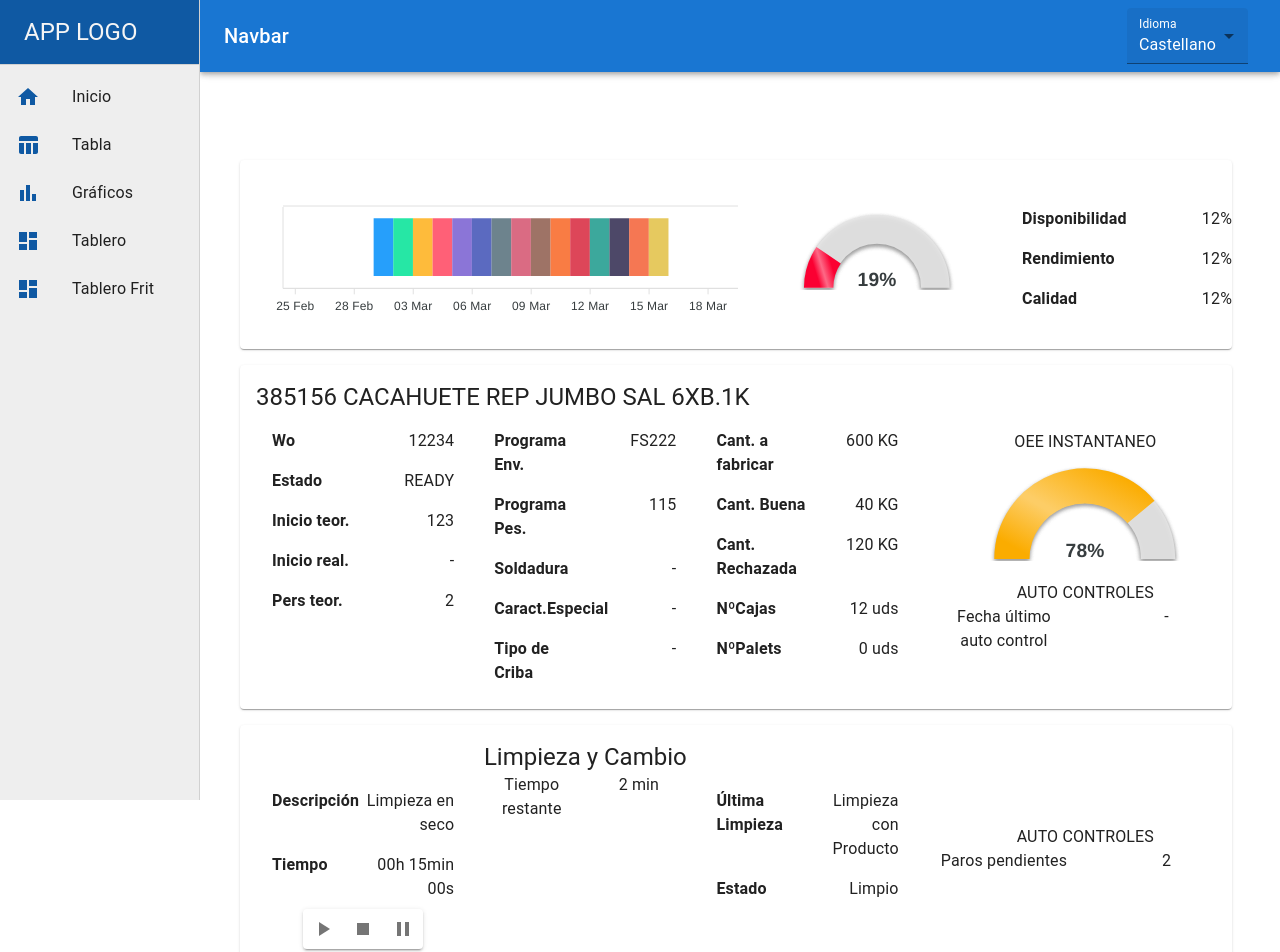
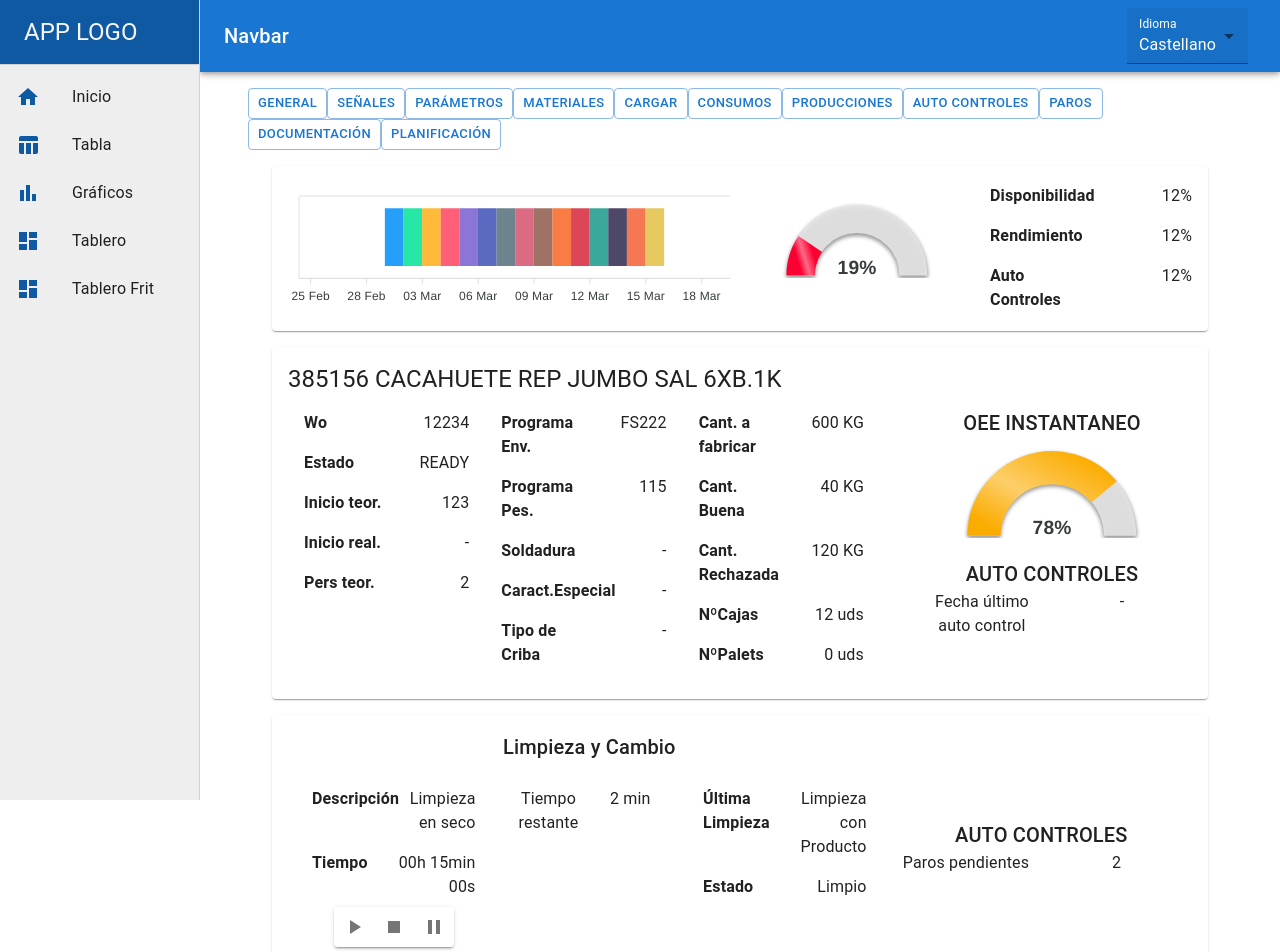
Before and after one commit to adrianamoni/matdemo, a React (Vite) app: page /frit-dashboard in a window 1280 px wide. Shown: the top 952 px of the page. Built offline with nearby package versions, Linux system fonts and the light colour scheme.

Commit message:
of detail tab

```diff
--- a/package.json
+++ b/package.json
@@ -13,6 +13,7 @@
     "@mui/material": "^5.2.8",
     "@mui/x-data-grid": "^5.2.2",
     "apexcharts": "^3.33.0",
+    "axios": "^0.25.0",
     "lodash": "^4.17.21",
     "react": "^17.0.2",
     "react-apexcharts": "^1.3.9",
--- a/src/AppRouter.jsx
+++ b/src/AppRouter.jsx
@@ -8,6 +8,7 @@ import Charts from "./components/Charts";
 import Table from "./components/Table";
 import NoMatch from "./components/NoMatch";
 import Layout from "./layout/Layout";
+import FetchData from "./components/FetchData";
 
 const AppRouter = () => {
   return (
@@ -21,6 +22,7 @@ const AppRouter = () => {
             <Route path="frit-dashboard" element={<FritDashboard />} />
             <Route path="table" element={<Table />} />
             <Route path="charts" element={<Charts />} />
+            <Route path="fetch-data" element={<FetchData />} />
             <Route path="*" element={<NoMatch />} />
           </Route>
         </Routes>
--- a/src/components/Charts.jsx
+++ b/src/components/Charts.jsx
@@ -1,3 +1,4 @@
+import Timeline from "../widgets/timeline/Timeline";
 import { Grid, Paper, Typography } from "@mui/material";
 import React from "react";
 import HalfDoughnut from "../widgets/halfDoughnut/HalfDoughnut";
@@ -8,14 +9,14 @@ const Charts = () => {
 
   return (
     <>
-      <Grid container spacing={2}>
+      <Grid container spacing={1}>
         <Grid item xs={12}>
           <Typography variant="h5" gutterBottom>
             Semi Donut
           </Typography>
         </Grid>
 
-        <Grid item xs={12}>
+        <Grid item xs={12} sx={{ mb: 3 }}>
           <Paper elevation={2}>
             <Grid container spacing={2}>
               {data.map((item) => (
@@ -26,20 +27,22 @@ const Charts = () => {
             </Grid>
           </Paper>
         </Grid>
-      </Grid>
+
+        <Grid item xs={12}>
           <Typography variant="h5" gutterBottom>
             Timeline
           </Typography>
-
+        </Grid>
+        <Grid item xs={12}>
           <Paper elevation={2}>
             <Grid container spacing={2}>
-          {data2.map((item) => (
-            <Grid item xs={12} md={4}>
-              <HalfDoughnut value={item} />
+              <Grid item xs={12}>
+                <Timeline />
               </Grid>
-          ))}
             </Grid>
           </Paper>
+        </Grid>
+      </Grid>
     </>
   );
 };
--- /dev/null
+++ b/src/components/FetchData.jsx
@@ -0,0 +1,29 @@
+import { CircularProgress, LinearProgress } from "@mui/material";
+import { Box } from "@mui/system";
+import UseFetchData from "./customHooks/UseFetchData";
+
+const FetchData = () => {
+  const { data, loading, error } = UseFetchData(
+    "https://jsonplaceholder.typicode.com/todos"
+  );
+
+  if (error) {
+    console.log(error);
+  }
+  console.log("data", data);
+  return loading ? (
+    <Box sx={{ width: "100%" }}>
+      <LinearProgress />
+    </Box>
+  ) : (
+    data && (
+      <div>
+        {data.map((item) => (
+          <div>{item.title}</div>
+        ))}
+      </div>
+    )
+  );
+};
+
+export default FetchData;
--- a/src/components/FritDashboard.jsx
+++ b/src/components/FritDashboard.jsx
@@ -13,6 +13,7 @@ import {
   Divider,
   ButtonGroup,
   Button,
+  Drawer,
 } from "@mui/material";
 import ArrowCircleRightIcon from "@mui/icons-material/ArrowCircleRight";
 import HalfDoughnut from "../widgets/halfDoughnut/HalfDoughnut";
@@ -24,18 +25,66 @@ import Timeline from "../widgets/timeline/Timeline";
 import Text from "./../languages/Text";
 
 const FritDashboard = () => {
+  const ofDetailNav = [
+    "General",
+    Text({ tid: "signals" }),
+    Text({ tid: "parameters" }),
+    Text({ tid: "materials" }),
+    Text({ tid: "load" }),
+    Text({ tid: "consumptions" }),
+    Text({ tid: "productions" }),
+    Text({ tid: "quality" }),
+    Text({ tid: "interruptions" }),
+    Text({ tid: "documentation" }),
+    Text({ tid: "planification" }),
+  ];
+
+  /*   const [state, setState] = React.useState({
+    top: false,
+    left: false,
+    bottom: false,
+    right: false,
+  });
+  const toggleDrawer = (anchor, open) => (event) => {
+    if (
+      event.type === "keydown" &&
+      (event.key === "Tab" || event.key === "Shift")
+    ) {
+      return;
+    }
+
+    setState({ ...state, [anchor]: open });
+  };
+ */
   return (
     <Container>
-      <Toolbar />
+      {ofDetailNav.map((anchor) => (
+        <React.Fragment key={anchor}>
+          <Button
+            size="small"
+            variant="outlined" /* onClick={toggleDrawer(anchor, true)} */
+          >
+            {anchor}
+          </Button>
+          <Drawer
+          /* anchor={anchor}
+              open={state[anchor]} */
+          /* onClose={toggleDrawer(anchor, false)} */
+          >
+            {/* {list(anchor)} */}
+          </Drawer>
+        </React.Fragment>
+      ))}
+
+      <Container sx={{ m: "auto" }}>
         <Box sx={{ flexGrow: 1 }}>
-        <Grid container spacing={1}>
+          <Grid container>
             <Paper sx={{ width: "100%", marginTop: "1rem" }}>
               <Grid
                 container
                 item
-              spacing={1}
                 sx={{
-                margin: 1,
+                  margin: 0,
                   alignItems: "center",
                 }}
               >
@@ -87,21 +136,20 @@ const FritDashboard = () => {
                 </Grid>
               </Grid>
             </Paper>
-          <Paper sx={{ width: "100%", marginTop: "1rem" }}>
+            <Paper sx={{ width: "100%", marginTop: 2 }}>
               <Grid
                 container
                 item
-              spacing={1}
                 sx={{
-                margin: 1,
+                  margin: 0,
                   alignItems: "center",
                 }}
               >
-              <Grid item xs={12} md={8} sx={{ margin: "0px", padding: "0px" }}>
+                <Grid item xs={12} md={8} sx={{ margin: 0, padding: 2 }}>
                   <Typography component="h5" variant="h5">
                     385156 CACAHUETE REP JUMBO SAL 6XB.1K
                   </Typography>
-                <Grid container item spacing={1}>
+                  <Grid container item>
                     <Grid item xs={12} sm={12} md={4}>
                       <List>
                         <ListItem>
@@ -297,11 +345,13 @@ const FritDashboard = () => {
                   </Grid>
                 </Grid>
 
-              <Grid item xs={12} md={4}>
+                <Grid item xs={12} md={4} sx={{ padding: 2 }}>
                   <Grid container>
                     <Grid container item>
                       <Grid item xs={12}>
-                      <Typography align="center">OEE INSTANTANEO</Typography>
+                        <Typography align="center" variant="h6" component="h6">
+                          OEE INSTANTANEO
+                        </Typography>
                       </Grid>
                       <Grid item xs={12}>
                         <HalfDoughnut value={[78]} />
@@ -309,7 +359,9 @@ const FritDashboard = () => {
                     </Grid>
                     <Grid container item align="center">
                       <Grid item xs={12}>
-                      <Typography>AUTO CONTROLES</Typography>
+                        <Typography variant="h6" component="h6">
+                          AUTO CONTROLES
+                        </Typography>
                       </Grid>
 
                       <Grid item xs={6}>
@@ -325,21 +377,22 @@ const FritDashboard = () => {
                 </Grid>
               </Grid>
             </Paper>
-          <Paper sx={{ width: "100%", marginTop: "1rem" }}>
+            <Paper sx={{ width: "100%", marginTop: 2 }}>
               <Grid
                 container
                 item
-              spacing={1}
-              sx={{
-                margin: 1,
-                alignItems: "center",
-              }}
+                sx={{ margin: 0, padding: 2, alignItems: "center" }}
               >
-              <Grid item xs={12} md={8} sx={{ margin: "0px", padding: "0px" }}>
-                <Typography component="h5" variant="h5" align="center">
+                <Grid
+                  item
+                  xs={12}
+                  md={8}
+                  sx={{ margin: "0px", padding: "0px" }}
+                >
+                  <Typography variant="h6" component="h6" align="center">
                     Limpieza y Cambio
                   </Typography>
-                <Grid container item spacing={1}>
+                  <Grid container item sx={{ p: 1 }}>
                     <Grid item xs={12} sm={12} md={4}>
                       <List align="center">
                         <ListItem>
@@ -364,7 +417,9 @@ const FritDashboard = () => {
                               </Typography>
                             </Grid>
                             <Grid item xs={6}>
-                            <Typography align="right">00h 15min 00s</Typography>
+                              <Typography align="right">
+                                00h 15min 00s
+                              </Typography>
                             </Grid>
                           </Grid>
                         </ListItem>
@@ -385,7 +440,15 @@ const FritDashboard = () => {
                         </ButtonGroup>
                       </List>
                     </Grid>
-                  <Grid container item xs={12} sm={12} md={4} align="center">
+                    <Grid
+                      container
+                      item
+                      xs={12}
+                      sm={12}
+                      md={4}
+                      align="center"
+                      sx={{ p: 2 }}
+                    >
                       <Grid item xs={6}>
                         <Typography>Tiempo restante</Typography>
                       </Grid>
@@ -428,7 +491,9 @@ const FritDashboard = () => {
                 <Grid item xs={12} md={4}>
                   <Grid container item align="center">
                     <Grid item xs={12}>
-                    <Typography align="center">AUTO CONTROLES</Typography>
+                      <Typography align="center" variant="h6" component="h6">
+                        AUTO CONTROLES
+                      </Typography>
                     </Grid>
 
                     <Grid item xs={6}>
@@ -444,6 +509,7 @@ const FritDashboard = () => {
           </Grid>
         </Box>
       </Container>
+    </Container>
   );
 };
 
--- /dev/null
+++ b/src/components/customHooks/UseFetchData.jsx
@@ -0,0 +1,26 @@
+import { useEffect, useState } from "react";
+import axios from "axios";
+
+export default function UseFetchData(url) {
+  const [data, setData] = useState(null);
+  const [error, setError] = useState(null);
+  const [loading, setLoading] = useState(false);
+
+  useEffect(() => {
+    const fetchData = async () => {
+      try {
+        setLoading(true);
+        const response = await axios.get(url);
+        setData(response.data);
+      } catch (err) {
+        setError(err);
+      } finally {
+        setLoading(false);
+      }
+    };
+    fetchData();
+    return () => {};
+  }, [url]);
+
+  return { data, error, loading };
+}
--- a/src/languages/en.js
+++ b/src/languages/en.js
@@ -18,6 +18,17 @@ const en = {
   trueStart: "True Start",
   user: "User",
   wo: "Wo",
+  //OF DETAIL MENU
+  signals: "Signals",
+  parameters: "Parameters",
+  materials: "Materials",
+  load: "Load",
+  consumptions: "Consumptions",
+  productions: "Productions",
+  quality: "Quality",
+  interruptions: "Interruptions",
+  documentation: "Documentation",
+  planification: "Planification",
 };
 
 export default en;
--- a/src/languages/es.js
+++ b/src/languages/es.js
@@ -18,6 +18,17 @@ const es = {
   trueStart: "Inicio real",
   user: "Usuario",
   wo: "Wo",
+  //OF DETAIL MENU
+  signals: "Señales",
+  parameters: "Parámetros",
+  materials: "Materiales",
+  load: "Cargar",
+  consumptions: "Consumos",
+  productions: "Producciones",
+  quality: "Auto Controles",
+  interruptions: "Paros",
+  documentation: "Documentación",
+  planification: "Planificación",
 };
 
 export default es;
--- a/src/layout/Layout.jsx
+++ b/src/layout/Layout.jsx
@@ -5,7 +5,6 @@ import CssBaseline from "@mui/material/CssBaseline";
 import Toolbar from "@mui/material/Toolbar";
 import { Outlet } from "react-router-dom";
 import Navbar from "./Navbar";
-import { Typography } from "@mui/material";
 import Sidebar from "./Sidebar";
 
 const drawerWidth = 200;
```
Also changed, not shown: src/layout/Sidebar.jsx (+1 -10 lines), 1 other file (tests, documents, lock files or other folders). Lines whose indentation alone changed are shown as unchanged.
